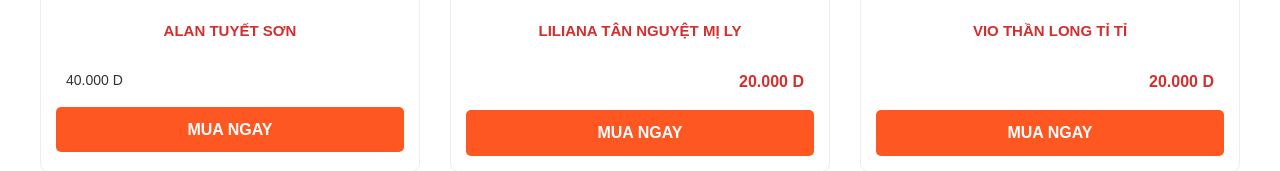
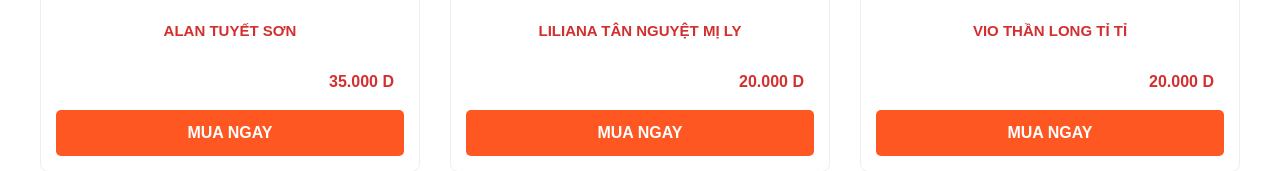
Before and after one commit to tuaniupaw-eng/shop-acc, a plain HTML site: page index.html in a window 1280 px wide. Shown: the part 981-1152 px from the top of the page. Drawn offline with Linux system fonts and the light colour scheme.

Commit message:
Update index.html

```diff
--- a/index.html
+++ b/index.html
@@ -252,10 +252,10 @@
             <img src="anh5.jpg" alt="ALAN Tuyết Sơn" class="product-image" onclick="openLightbox(this.src)">
             <div class="product-title">
                 ALAN Tuyết Sơn
-            </div>
+             </div>
             <div class="product-info">
-                <span class="quantity></span>
-                <span class="price">40.000 D</span>
+                <span class="quantity"></span>
+                <span class="price">35.000 D</span>
             </div>
             <a href="https://zalo.me/0867600420" target="_blank" class="btn-buy">Mua Ngay</a>
         </div
```
